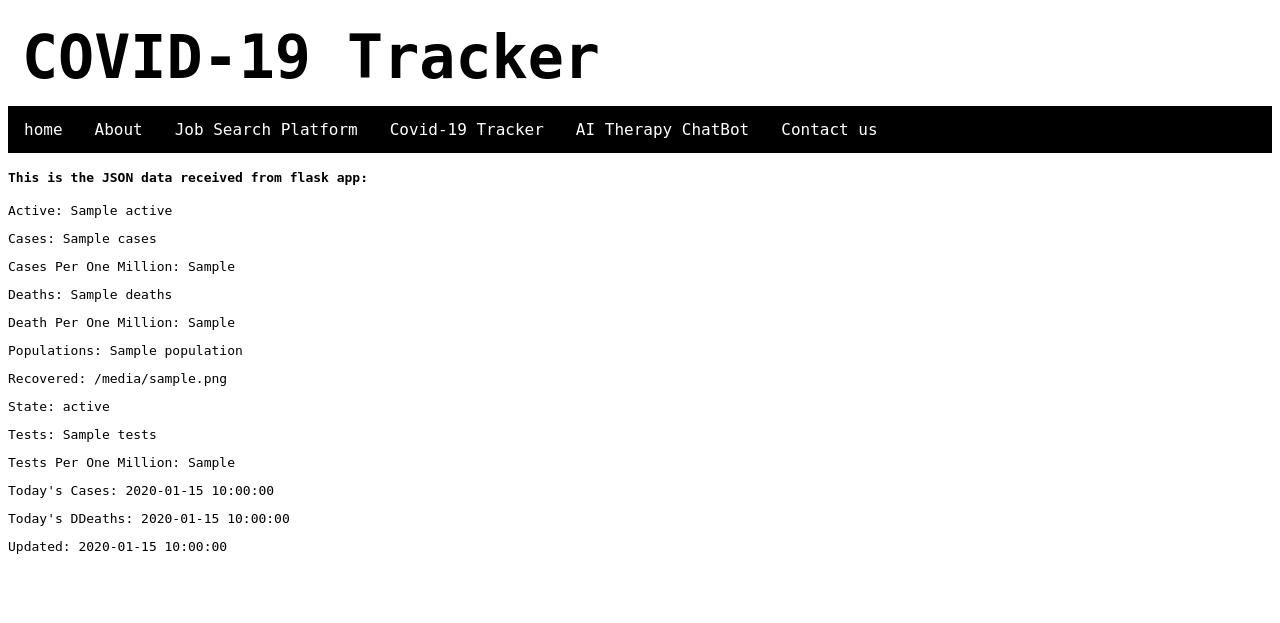
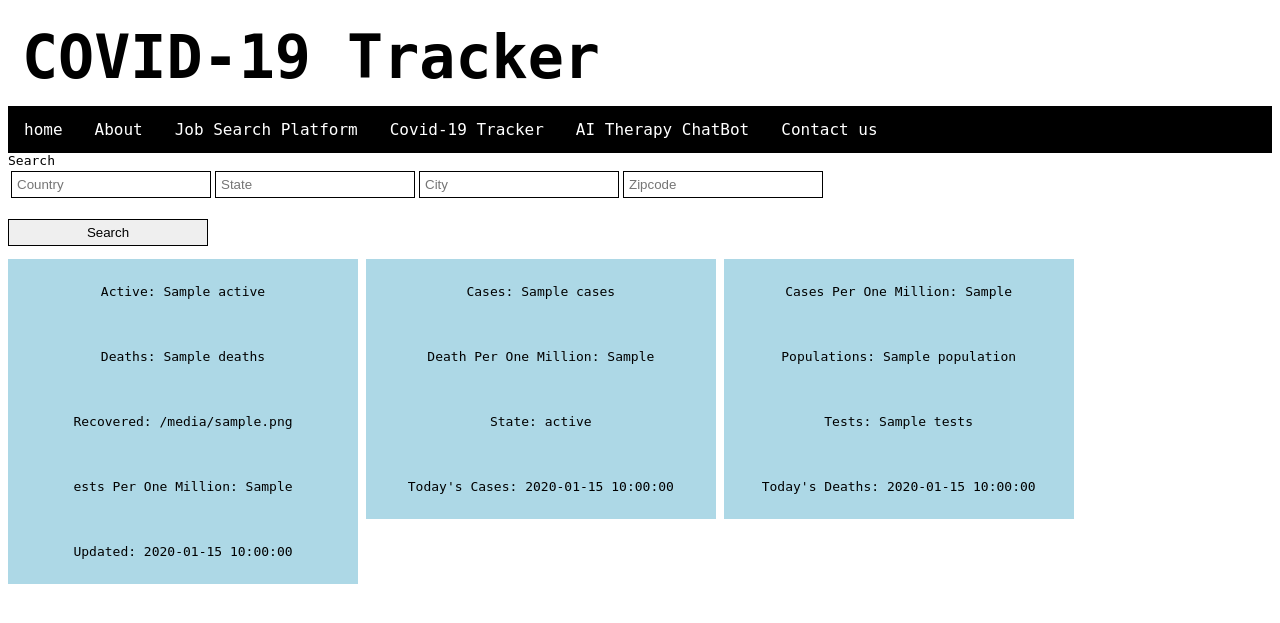
Before and after one commit to SJGirmay/321-Group-7, a Flask app: template Covid-Locator/covid-Web/templates/web.html in a window 1280 px wide. Shown: the top 623 px of the page. Run offline with Flask 2, Linux system fonts and the light colour scheme; the template is opened without the code that fills it: most values are stand-ins (such as "Sample title", 1, 10 or a date in 2020); some libraries are stand-ins or nearby versions.

Commit message:
Update web.html

```diff
--- a/Covid-Locator/covid-Web/templates/web.html
+++ b/Covid-Locator/covid-Web/templates/web.html
@@ -78,6 +78,9 @@
 .dropdown:hover .dropdown-content {
   display: block;
 }
+label { width: 200px; float: left; margin: 0 20px 0 0; }
+span { display: block; margin: 0 0 3px; font-size: 1.2em; font-weight: bold; }
+input { width: 200px; border: 1px solid #000; padding: 5px; }
 
 </style>
 </head>
@@ -95,20 +98,108 @@
       <a href="#Contact us">Contact us</a></li>
     </div>
 
-    <h4> This is the JSON data received from flask app:</h4>
-    <p> Active: {{ data['active'] }} </p>
-    <p> Cases: {{ data['cases']}} </p>
-    <p> Cases Per One Million: {{ data['casesPerOneMillion']}} </p>
-    <p> Deaths: {{ data['deaths']}} </p>
-    <p> Death Per One Million: {{ data['deathsPerOneMillion']}} </p>
-    <p> Populations: {{ data['population']}} </p>
-    <p> Recovered: {{ data['recovered']}} </p>
-    <p> State: {{ data['state']}} </p>
-    <p> Tests: {{ data['tests']}} </p>
-    <p> Tests Per One Million: {{ data['testsPerOneMillion']}} </p>
-    <p> Today's Cases: {{ data['todayCases']}} </p>
-    <p> Today's DDeaths: {{ data['todayDeaths']}} </p>
-    <p> Updated: {{ data['updated']}} </p>
+<form action="PayslipServlet" method="get">
+  <table>
+    <tr style="text-align: left; font-size: 30px"> Search
+    <td><input id="country" type="text" name="Country" placeholder="Country" /></td>
+    <td><input id="state" type="text" name="state" placeholder="State" /></td>
+    <td><input id="city" type="text" name="city" placeholder="City" /></td>
+    <td><input id="zipcode" type="text" name="zipcode" placeholder="Zipcode" /></td>
+    </tr>
+  </table>
+  <span id="result"></span>
+    <br>
+    <input type="button" value="Search" onClick="pr()">
+</form>
+
+    <div style="background-color: lightblue;
+        width: 300px;text-align: center;
+        padding: 25px; display: inline-block;">
+        Active: {{ data['active'] }}
+    </div>
+
+
+    <div style="background-color: lightblue;
+      width: 300px; text-align: center;
+      padding: 25px; display: inline-block;">
+      Cases:  {{ data['cases']}}
+    </div>
+
+
+    <div style="background-color: lightblue;
+      width: 300px; text-align: center;
+      padding: 25px; display: inline-block;">
+      Cases Per One Million: {{ data['casesPerOneMillion']}}
+    </div>
+
+
+    <div style="background-color: lightblue;
+      width: 300px; text-align: center;
+      padding: 25px; display: inline-block;">
+      Deaths: {{ data['deaths']}}
+    </div>
+
+
+    <div style="background-color: lightblue;
+      width: 300px; text-align: center;
+      padding: 25px; display: inline-block;">
+      Death Per One Million: {{ data['deathsPerOneMillion']}}
+    </div>
+
+
+    <div style="background-color: lightblue;
+      width: 300px; text-align: center;
+      padding: 25px; display: inline-block;">
+      Populations: {{ data['population']}}
+    </div>
+
+
+    <div style="background-color: lightblue;
+      width: 300px; text-align: center;
+      padding: 25px; display: inline-block;">
+      Recovered: {{ data['recovered']}}
+    </div>
+
+
+    <div style="background-color: lightblue;
+      width: 300px; text-align: center;
+      padding: 25px; display: inline-block;">
+      State: {{ data['state']}}
+    </div>
+
+
+    <div style="background-color: lightblue;
+      width: 300px; text-align: center;
+      padding: 25px; display: inline-block;">
+      Tests: {{ data['tests']}}
+    </div>
+
+
+    <div style="background-color: lightblue;
+      width: 300px; text-align: center;
+      padding: 25px; display: inline-block;">
+      ests Per One Million: {{ data['testsPerOneMillion']}}
+    </div>
+
+
+    <div style="background-color: lightblue;
+      width: 300px; text-align: center;
+      padding: 25px; display: inline-block;">
+      Today's Cases: {{ data['todayCases']}}
+    </div>
+
+
+    <div style="background-color: lightblue;
+      width: 300px; text-align: center;
+      padding: 25px; display: inline-block;">
+      Today's Deaths: {{ data['todayDeaths']}}
+    </div>
+
+    <div style="background-color: lightblue;
+      width: 300px; text-align: center;
+      padding: 25px; display: inline-block;">
+      Updated: {{ data['updated']}}
+    </div>
 
 </body>
 
```
